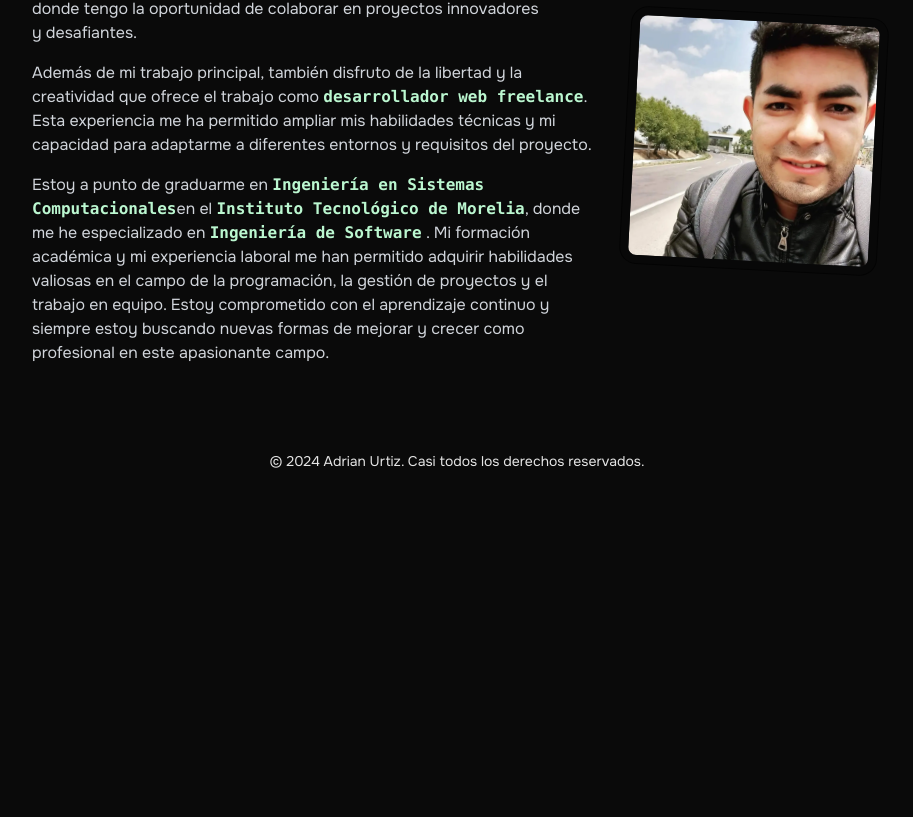
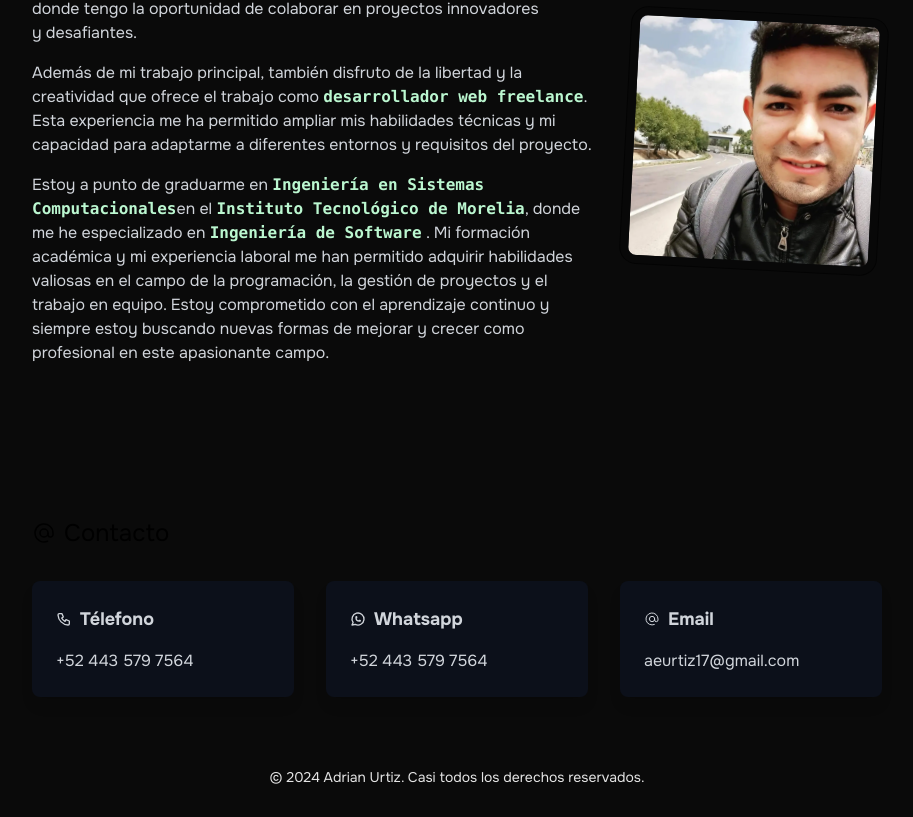
Before and after one commit to AdrianUrtiz/portfolio-adrian, a React (Vite) app: page / in a window 1280 px wide. Shown: the part 3967-4784 px from the top of the page, without its empty margins (183-1096 px from the left). Before the commit the page ends 4468 px from the top, so only its background shows below. Built offline with nearby package versions, Linux system fonts and the light colour scheme.

Commit message:
Agregando el apartado de contacto

```diff
--- a/src/components/Body.jsx
+++ b/src/components/Body.jsx
@@ -4,6 +4,7 @@ import SocialItem from './SocialItem'
 import About from './About'
 import Projects from './Projects'
 import Experience from './Experience'
+import Contact from './Contact'
 
 import { Code, Forklift, GitHub, LinkedIn, Mail, User } from '../icons'
 
@@ -71,6 +72,13 @@ function Body() {
         </h2>
         <About />
       </Container>
+
+      <Container id='contact'>
+        <h2 className='text-2xl font-medium mb-8 pt-24 flex gap-x-2 items-center'>
+          <Mail className='size-6' /> Contacto
+        </h2>
+        <Contact />
+      </Container>
     </main>
   )
 }
--- /dev/null
+++ b/src/components/Contact.jsx
@@ -0,0 +1,39 @@
+import { Whatsapp, Mail, Phone } from '../icons'
+
+function Contact() {
+  return (
+    <div className='flex flex-col w-full md:flex-row justify-center items-center gap-8 text-gray-300'>
+      <div className='bg-slate-900/50 p-6 rounded-lg shadow-lg w-full'>
+        <div className='flex gap-x-2 items-center mb-4'>
+          <Phone className='size-4' />
+          <h3 className='text-lg font-semibold'>Télefono</h3>
+        </div>
+        <a href='tel:+52 443 579 7564' className='hover:text-green-300'>
+          +52 443 579 7564
+        </a>
+      </div>
+      <div className='bg-slate-900/50 p-6 rounded-lg shadow-lg w-full'>
+        <div className='flex gap-x-2 items-center mb-4'>
+          <Whatsapp className='size-4' />
+          <h3 className='text-lg font-semibold'>Whatsapp</h3>
+        </div>
+        <a
+          href='whatsapp://send?phone=+524435797564'
+          className='hover:text-green-300'>
+          +52 443 579 7564
+        </a>
+      </div>
+      <div className='bg-slate-900/50 p-6 rounded-lg shadow-lg w-full'>
+        <div className='flex gap-x-2 items-center mb-4'>
+          <Mail className='size-4' />
+          <h3 className='text-lg font-semibold'>Email</h3>
+        </div>
+        <a href='mailto:aeurtiz17@gmail.com' className='hover:text-green-300'>
+          aeurtiz17@gmail.com
+        </a>
+      </div>
+    </div>
+  )
+}
+
+export default Contact
--- /dev/null
+++ b/src/icons/Phone.jsx
@@ -0,0 +1,20 @@
+function Phone({ className }) {
+  return (
+    <svg
+      xmlns='http://www.w3.org/2000/svg'
+      width='24'
+      height='24'
+      viewBox='0 0 24 24'
+      fill='none'
+      stroke='currentColor'
+      strokeWidth='2'
+      strokeLinecap='round'
+      strokeLinejoin='round'
+      className={`icon icon-tabler icons-tabler-outline icon-tabler-phone ${className}`}>
+      <path stroke='none' d='M0 0h24v24H0z' fill='none' />
+      <path d='M5 4h4l2 5l-2.5 1.5a11 11 0 0 0 5 5l1.5 -2.5l5 2v4a2 2 0 0 1 -2 2a16 16 0 0 1 -15 -15a2 2 0 0 1 2 -2' />
+    </svg>
+  )
+}
+
+export default Phone
--- /dev/null
+++ b/src/icons/Whatsapp.jsx
@@ -0,0 +1,21 @@
+function Whatsapp({ className }) {
+  return (
+    <svg
+      xmlns='http://www.w3.org/2000/svg'
+      width='24'
+      height='24'
+      viewBox='0 0 24 24'
+      fill='none'
+      stroke='currentColor'
+      strokeWidth='2'
+      strokeLinecap='round'
+      strokeLinejoin='round'
+      className={`icon icon-tabler icons-tabler-outline icon-tabler-brand-whatsapp ${className}`}>
+      <path stroke='none' d='M0 0h24v24H0z' fill='none' />
+      <path d='M3 21l1.65 -3.8a9 9 0 1 1 3.4 2.9l-5.05 .9' />
+      <path d='M9 10a.5 .5 0 0 0 1 0v-1a.5 .5 0 0 0 -1 0v1a5 5 0 0 0 5 5h1a.5 .5 0 0 0 0 -1h-1a.5 .5 0 0 0 0 1' />
+    </svg>
+  )
+}
+
+export default Whatsapp
--- a/src/icons/index.js
+++ b/src/icons/index.js
@@ -17,6 +17,8 @@ import NextJS from './NextJS'
 import Prisma from './Prisma'
 import PostgreSQL from './PostgreSQL'
 import Strapi from './Strapi'
+import Whatsapp from './Whatsapp'
+import Phone from './Phone'
 
 export {
   AmazonWebServices,
@@ -38,4 +40,6 @@ export {
   Prisma,
   PostgreSQL,
   Strapi,
+  Whatsapp,
+  Phone,
 }
```
